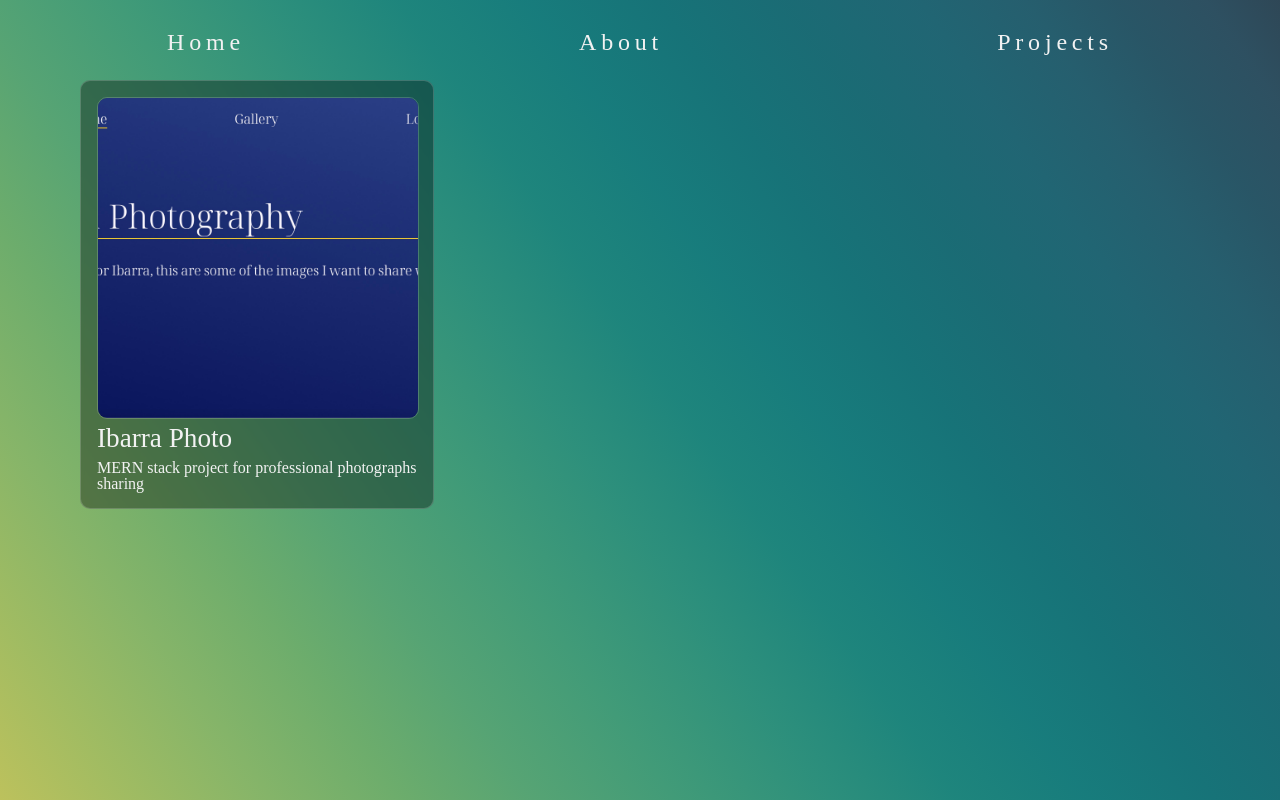
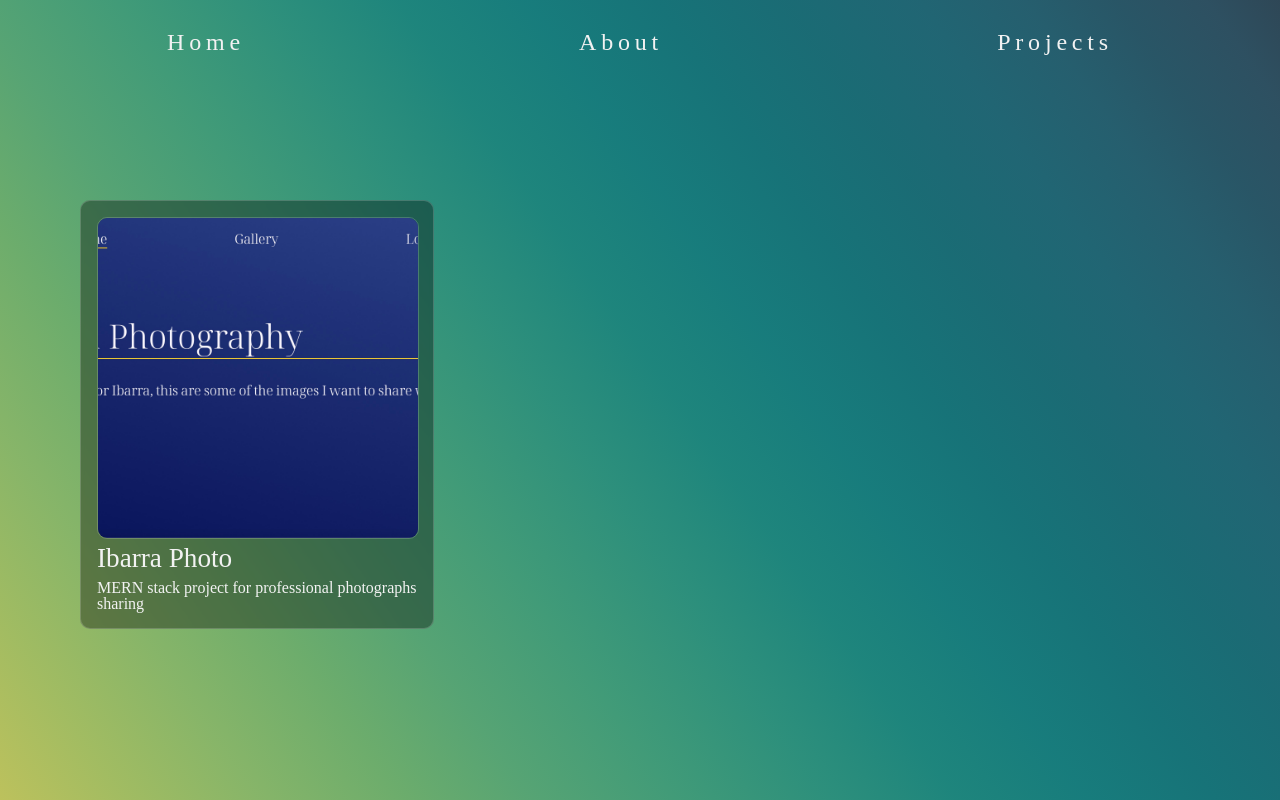
Before and after one commit to aitor-i/aitoribarra, a React (Create React App) app: page /projects in a window 1280 px wide. Built offline with nearby package versions, Linux system fonts and the light colour scheme.

Commit message:
UPDATE - Projects styles

```diff
--- a/src/components/Project/Project.styles.ts
+++ b/src/components/Project/Project.styles.ts
@@ -2,7 +2,7 @@ import styled from "styled-components";
 
 const Wrapper = styled.div`
   .project {
-    position: absolute;
+    position: relative;
     width: 20rem;
     border: 1px solid red;
     padding: 1rem;
--- a/src/views/Home/App.styled.ts
+++ b/src/views/Home/App.styled.ts
@@ -39,7 +39,7 @@ const Wrapper = styled.div`
     letter-spacing: 0.3rem;
     text-align: center;
     position: relative;
-    top: 40vh;
+    top: 25vh;
   }
   .title {
     display: flex;
--- a/src/views/Projects/Projects.styles.ts
+++ b/src/views/Projects/Projects.styles.ts
@@ -34,6 +34,10 @@ const Wrapper = styled.div`
   .body {
     margin: 5rem;
   }
+  .project-container {
+    position: absolute;
+    top: 25vh;
+  }
 
   width: 100vw;
   min-height: 100vh;
--- a/src/views/Projects/Projects.tsx
+++ b/src/views/Projects/Projects.tsx
@@ -15,6 +15,7 @@ const Projects = () => {
         <div className="body">
           <div className="project-container">
             <Project
+              key={1}
               image={ibarraPhotoImg}
               alt="ibarra photo web page screenshot"
               description="MERN stack project for professional photographs sharing"
```
